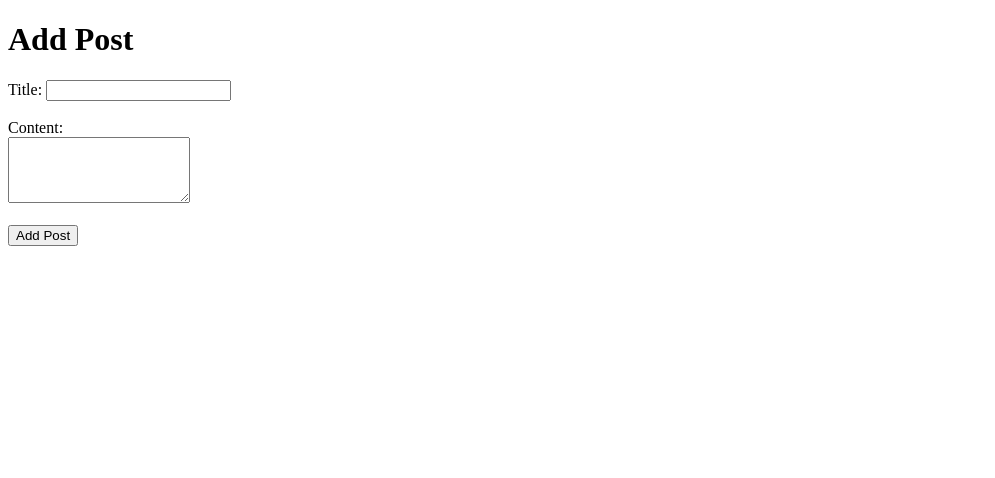
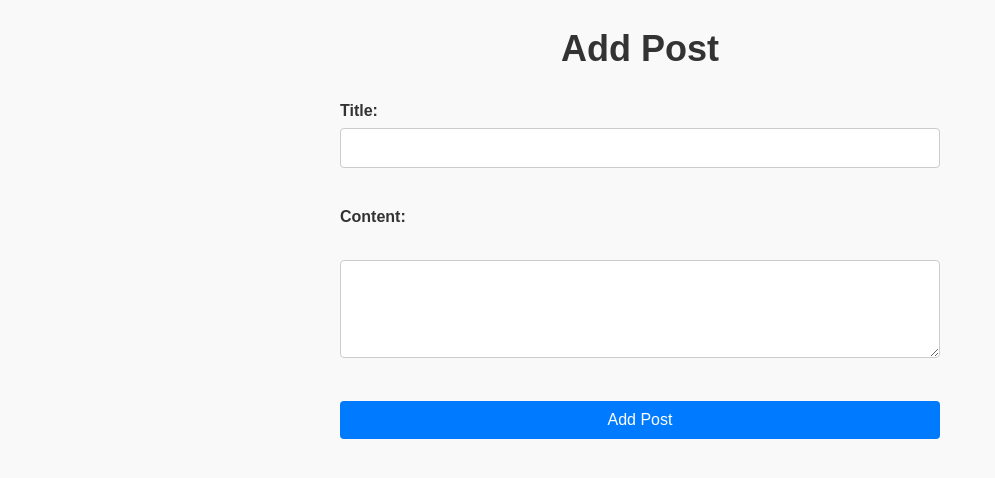
Before and after one commit to avd1729/Talk-Space, a Flask app: page /add_post in a window 1280 px wide. Shown: the top 478 px of the page, without its empty margins (0-995 px from the left). Run offline with Flask 3, Linux system fonts and the light colour scheme.

Commit message:
adding posts

```diff
--- a/templates/add_post.html
+++ b/templates/add_post.html
@@ -4,6 +4,72 @@
     <meta charset="UTF-8">
     <meta name="viewport" content="width=device-width, initial-scale=1.0">
     <title>Add Post</title>
+    <style>
+        /* Reset default margin and padding */
+        body, h1, form, label, input, textarea {
+            margin: 0;
+            padding: 0;
+        }
+
+        /* Body styles */
+        body {
+            font-family: Arial, sans-serif;
+            background-color: #f9f9f9;
+            color: #333;
+            line-height: 1.6;
+            padding: 20px;
+        }
+
+        /* Header styles */
+        h1 {
+            font-size: 36px;
+            text-align: center;
+            margin-bottom: 20px;
+        }
+
+        /* Form styles */
+        form {
+            max-width: 600px;
+            margin: 0 auto;
+        }
+
+        label {
+            font-weight: bold;
+            display: block;
+            margin-bottom: 5px;
+        }
+
+        input[type="text"],
+        textarea {
+            width: 100%;
+            padding: 10px;
+            font-size: 16px;
+            border: 1px solid #ccc;
+            border-radius: 4px;
+            box-sizing: border-box;
+            margin-bottom: 10px;
+        }
+
+        textarea {
+            resize: vertical;
+        }
+
+        input[type="submit"] {
+            padding: 10px 20px;
+            font-size: 16px;
+            background-color: #007bff;
+            color: #fff;
+            border: none;
+            border-radius: 4px;
+            cursor: pointer;
+            transition: background-color 0.3s ease;
+            width: 100%;
+        }
+
+        input[type="submit"]:hover {
+            background-color: #0056b3;
+        }
+    </style>
 </head>
 <body>
     <h1>Add Post</h1>
```
